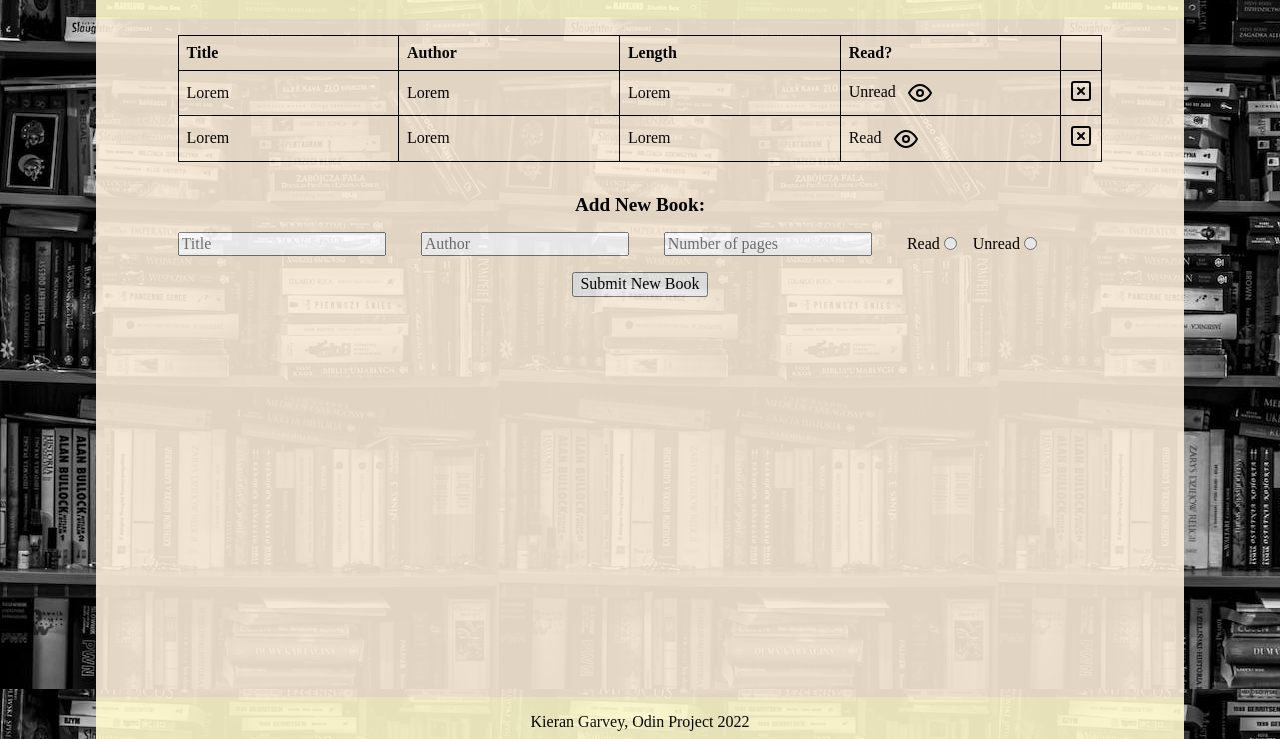
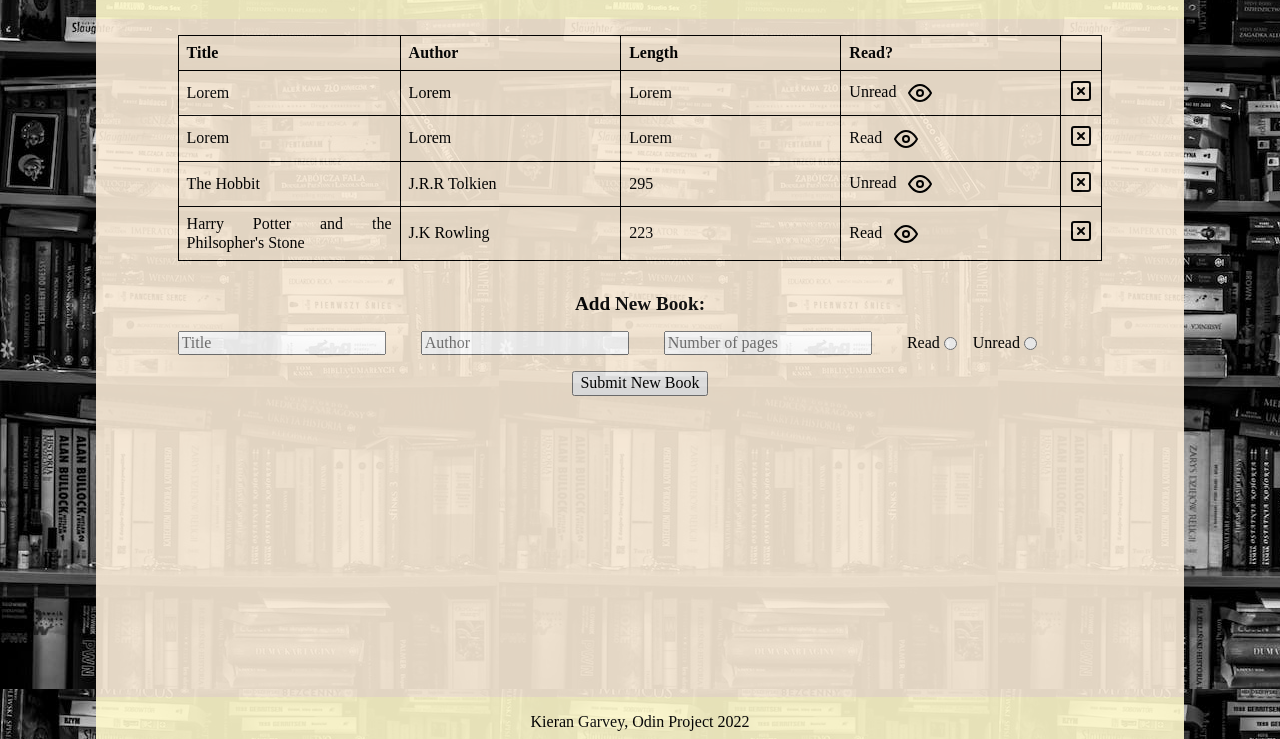
Before and after one commit to KGarvey92/library, a plain HTML site: page library.html in a window 1280 px wide. Shown: the part 61-800 px from the top of the page. Drawn offline with Linux system fonts and the light colour scheme.

Commit message:
add library to table using JS

```diff
--- a/library.html
+++ b/library.html
@@ -27,7 +27,7 @@
                     <td>Lorem</td>
                     <td>Lorem</td>
                     <td>Unread<img class="readIcon" src="images/eye.svg" alt="toggle read/unread"></td>
-                    <td><img src="/images/x-square.svg" class="removeBtn" alt="remove book"></td>
+                    <td><img src="images/x-square.svg" class="removeBtn" alt="remove book"></td>
                 </tr>
                 <tr>
                     <td>Lorem</td>
--- a/script.js
+++ b/script.js
@@ -20,7 +20,39 @@ myLibrary.push(harryPotterStone);
 
 // loops through array and displays books
 function displayBooks() {
+    const table = document.querySelector('thead');
     for (book of myLibrary) {
+        const row = document.createElement('tr');
+        table.appendChild(row);
+        const title = document.createElement('td');
+        title.innerText = `${book.title}`;
+        row.appendChild(title);
+        const author = document.createElement('td');
+        author.innerText = `${book.author}`;
+        row.appendChild(author);
+        const length = document.createElement('td');
+        length.innerText = `${book.length}`;
+        row.appendChild(length);
+
+        const status = document.createElement('td');
+        status.innerText = `${book.status}`;
+        row.appendChild(status);
+
+        const readIcon = document.createElement('img');
+        readIcon.src = 'images/eye.svg';
+        readIcon.alt = 'toggle read/unread';
+        readIcon.classList.add('readIcon');
+        status.appendChild(readIcon);
+
+        const remove = document.createElement('td');
+        row.appendChild(remove);
+
+        const removeIcon = document.createElement('img');
+        removeIcon.src = 'images/x-square.svg';
+        removeIcon.alt = 'remove book';
+        removeIcon.classList.add('removeBtn');
+        remove.appendChild(removeIcon);
+
     }
 }
 
@@ -40,6 +72,7 @@ function removeBook() {
 
 }
 
+displayBooks();
 
 
 const form  = document.querySelector('form');
```
